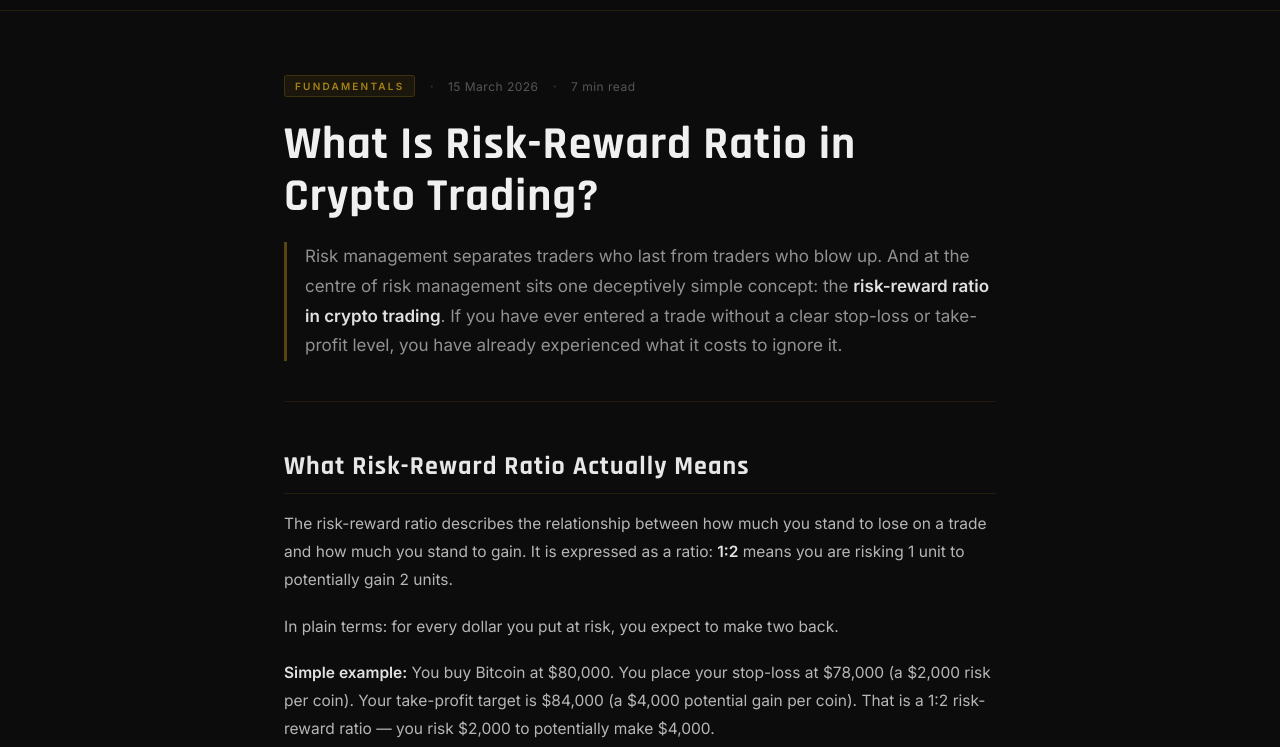
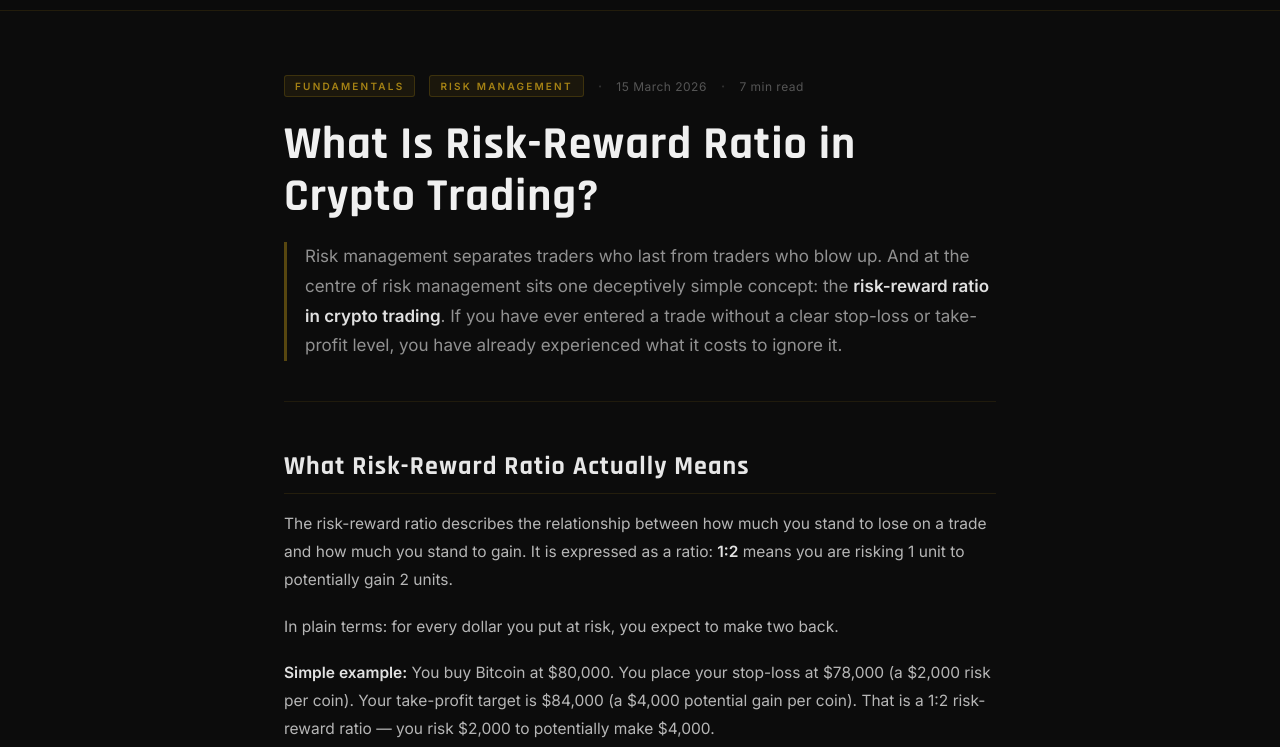
Before and after one commit to swisscircle09-lgtm/swisscircle, a website: page blog/risk-reward-ratio-crypto-trading.html in a window 1280 px wide. Shown: the part 53-800 px from the top of the page. Drawn offline with Linux system fonts and the light colour scheme.

Commit message:
Add Risk Management tag to RR article on both blog index and article page

```diff
--- a/blog/risk-reward-ratio-crypto-trading.html
+++ b/blog/risk-reward-ratio-crypto-trading.html
@@ -137,6 +137,7 @@
 
   <div class="article-meta">
     <span class="category-tag">Fundamentals</span>
+    <span class="category-tag">Risk Management</span>
     <span class="meta-sep">&middot;</span>
     <span class="meta-text">15 March 2026</span>
     <span class="meta-sep">&middot;</span>
```
Also changed, not shown: blog/index.html (+1 -0 lines).
